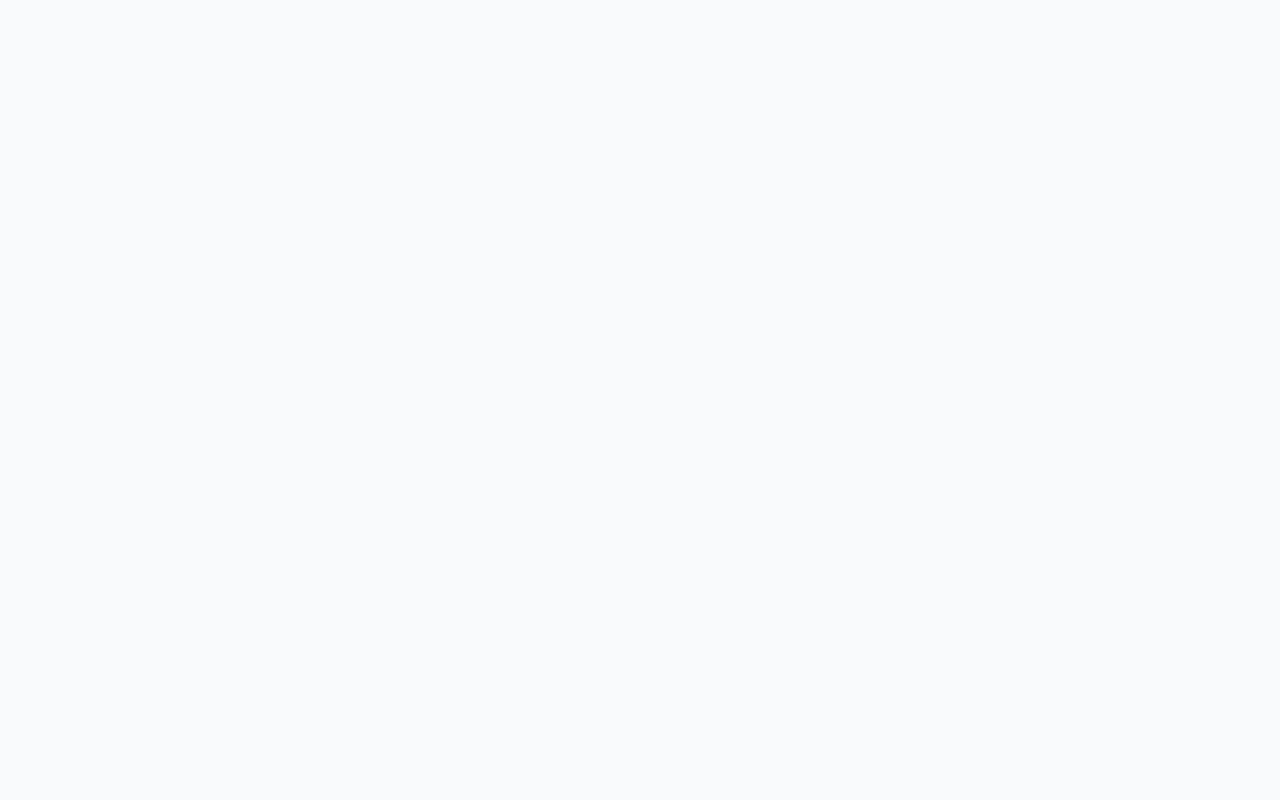
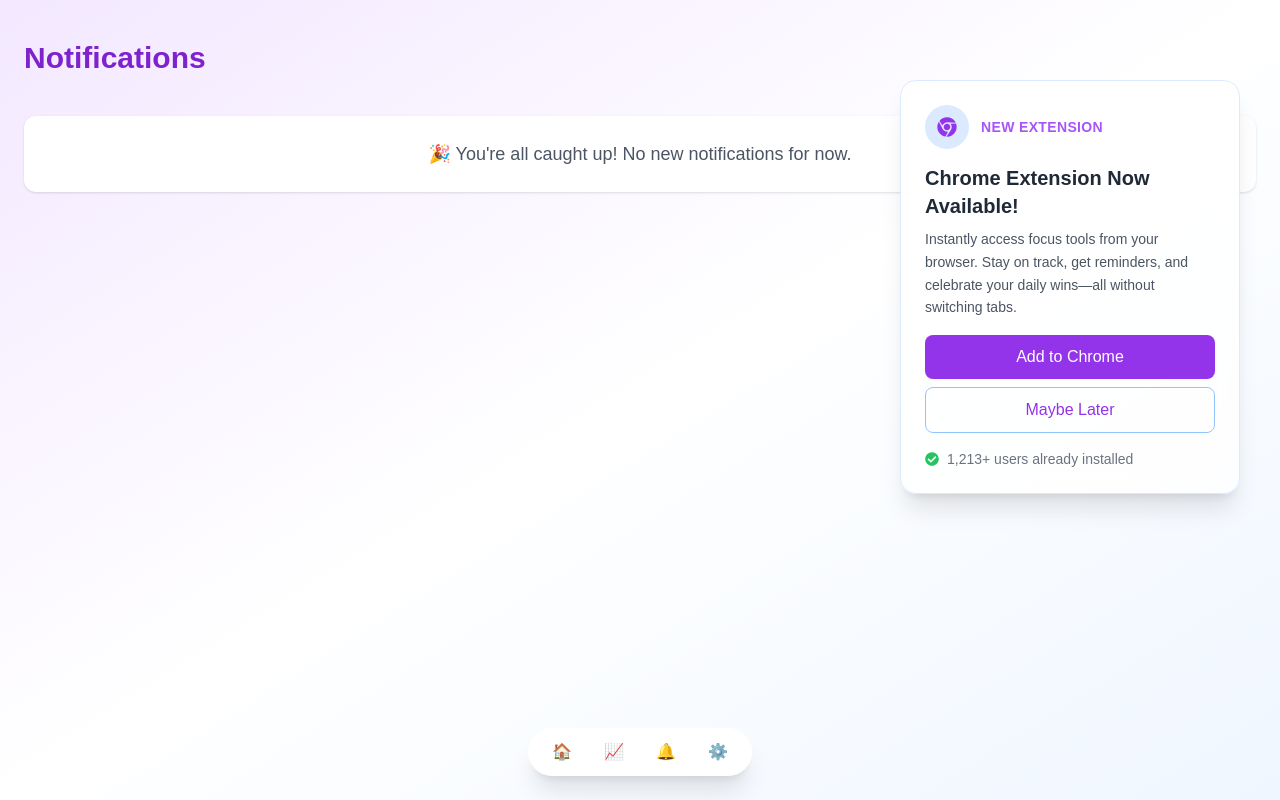
Before and after one commit to Anirudh-Nayak-CS/HabeoPrax, a React (Vite) app: page /notifications in a window 1280 px wide. Before the commit this address had no page. Built offline with nearby package versions, Linux system fonts and the light colour scheme.

Commit message:
integrating notifications

```diff
--- a/package.json
+++ b/package.json
@@ -11,8 +11,10 @@
   },
   "dependencies": {
     "chart.js": "^4.4.9",
+    "nodemailer": "^7.0.3",
     "react": "^19.1.0",
     "react-dom": "^19.1.0",
+    "react-icons": "^5.5.0",
     "react-router-dom": "^7.5.3",
     "recharts": "^2.15.3"
   },
--- a/src/App.jsx
+++ b/src/App.jsx
@@ -6,6 +6,7 @@
 import HabitTracker from './Components/HabitTracker.jsx';
 import WeeklyReport from './Components/WeeklyReport.jsx';
 import './index.css';
+import NotificationPage from './Components/NotificationPage.jsx';
 
 
 
@@ -22,6 +23,8 @@
       <Route path="/register" element={<RegisterPage />} />
       <Route path="/home" element={<HabitTracker />} />
       <Route path="/weekly-report" element={<WeeklyReport />} />
+      <Route path="/notifications" element={<NotificationPage/>}/>
+
   </Routes>
 
 </>
--- a/src/Components/HabitTracker.jsx
+++ b/src/Components/HabitTracker.jsx
@@ -103,6 +103,7 @@
     day: ''
   });
   const [editIndex, setEditIndex] = useState(null);
+const [notification, setNotification] = useState({ show: false, message: '', type: '' });
 
   const [points, setPoints] = useState(0);
   const [streak, setStreak] = useState(0);
@@ -167,38 +168,45 @@
   };
 
 const saveHabit = () => {
-  const newHabit = {
-    ...formData,
-    done: false,               // ensure 'done' is false when adding
-    day: [formData.day],      // wrap 'day' in array
-  };
+  if (formData.title.trim() === '') {
+    showNotification("Please add a habit title", "error");
+    return;
+  }
+
+  const updatedHabits = [...habits];
 
   if (editIndex !== null) {
-    // Edit existing habit
-    setHabits((prev) => {
-      const updated = [...prev];
-      updated[editIndex] = { ...formData, day: [formData.day] }; // wrap day for edited too
-      return updated;
-    });
+    // Edit existing habit, preserve `done` state
+    updatedHabits[editIndex] = {
+      ...formData,
+      day: [formData.day],
+      done: habits[editIndex].done
+    };
+    showNotification("Habit updated successfully! Keep going!", "success");
   } else {
     // Add new habit
-    setHabits((prev) => [...prev, newHabit]);
+    updatedHabits.push({
+      ...formData,
+      done: false,
+      day: [formData.day]
+    });
+    showNotification("New habit added! You're on the path to greatness!", "success");
   }
 
-  // Reset form and state
+  setHabits(updatedHabits);
   setShowModal(false);
   setFormData({ title: '', icon: '', duration: '', time: '', day: '', done: false });
   setEditIndex(null);
 };
 
-
- const deleteHabit = (index) => {
+ const deleteHabit =(index) => {
     const updatedHabits = habits.filter((_, i) => i !== index);
+      showNotification("Habit removed. Making room for new growth!", "info");
     setHabits(updatedHabits);
     syncHabits(updatedHabits);
   };
 
-  const toggleHabitDone = (index) => {
+  const toggleHabitDone = async (index) => {
     const updatedHabits = [...habits];
     const habit = updatedHabits[index];
     habit.done = !habit.done;
@@ -246,6 +254,39 @@
     }
      setHabits(updatedHabits);
      syncHabits(updatedHabits);
+
+      const message = updatedHabits[index].done
+    ? `Congratulations! "${updatedHabits[index].title}" completed. Keep the momentum going!`
+    : `"${updatedHabits[index].title}" marked as incomplete. You can do it next time!`;
+  showNotification(message, updatedHabits[index].done ? "success" : "info");
+
+  // Check if all today's habits are done
+  const today = new Date().toLocaleString('en-US', { weekday: 'long' });
+  const todaysHabits = updatedHabits.filter(h => h.day.includes(today));
+  const allDone = todaysHabits.length > 0 && todaysHabits.every(h => h.done);
+
+  if (allDone) {
+    const token = localStorage.getItem('token');
+    try {
+      await fetch('http://localhost:5000/notify-completion', {
+        method: 'POST',
+        headers: {
+          'Content-Type': 'application/json',
+          Authorization: token,
+        },
+      });
+    } catch (err) {
+      console.error("Error sending completion notification:", err);
+    }
+  }
+  };
+    const showNotification = (message, type) => {
+    setNotification({ show: true, message, type });
+
+    // Hide notification after 2 seconds
+    setTimeout(() => {
+      setNotification({ show: false, message: '', type: '' });
+    }, 2000);
   };
 
   const today = new Date();
@@ -280,6 +321,15 @@
 
   return (
     <div className="min-h-screen bg-white dark:bg-gray-900 text-gray-800 dark:text-gray-200 transition-colors duration-300 px-4 sm:px-8">
+       {notification.show && (
+        <div className={`fixed top-4 left-1/2 transform -translate-x-1/2 z-50 px-6 py-3 rounded-lg shadow-lg transition-opacity duration-300 ${
+          notification.type === 'success' ? 'bg-green-500' :
+          notification.type === 'error' ? 'bg-red-500' :
+          'bg-blue-500'
+        } text-white font-medium`}>
+          {notification.message}
+        </div>
+      )}
       <header className="flex justify-between items-center mb-6 bg-gray-100 dark:bg-gray-800 rounded-xl p-4 shadow-md">
         <div className="flex items-center gap-3">
           <img src="/logo.png" alt="logo" className="w-12 h-12 rounded-full object-contain" />
@@ -442,7 +492,7 @@
       <nav className="fixed bottom-6 left-1/2 transform -translate-x-1/2 bg-white shadow-xl rounded-full px-6 py-3 flex items-center gap-8">
         <button title="Home" onClick={() => window.location.href = "/home"}>🏠</button>
         <button title="Weekly Report" onClick={() => window.location.href = "/weekly-report"}>📈</button>
-        <button title="Reminders">🔔</button>
+        <button title="Reminders" onClick={() => window.location.href = "/notifications"}>🔔</button>
         <button title="Settings">⚙️</button>
       </nav>
     </div>
--- /dev/null
+++ b/src/Components/NotificationPage.jsx
@@ -0,0 +1,106 @@
+import React from 'react';
+import { useEffect, useState } from 'react';
+import { FaChrome, FaCheckCircle } from 'react-icons/fa';
+
+const NotificationPage = () => {
+  const [notifications, setNotifications] = useState([]);
+
+  useEffect(() => {
+    const fetchNotifications = async () => {
+      try {
+ let token = localStorage.getItem('token');
+ if (!token.startsWith('Bearer ')) {
+  token = `Bearer ${token}`;
+}
+      const res = await fetch('http://localhost:5000/notifications', {
+         method: 'GET',
+        headers: {
+          'Content-Type': 'application/json',
+          Authorization: token,
+        }
+      });
+      if (!res.ok) {
+        const errorText = await res.text(); // Read response as text to avoid JSON parse error
+        throw new Error(`Error ${res.status}: ${errorText}`);
+      }
+      const data = await res.json();
+      setNotifications(data);
+    }
+catch (err) {
+      console.error("Failed to fetch notifications:", err.message);
+};
+      }
+
+    fetchNotifications();
+  }, []);
+
+  return (
+    <div className="min-h-screen bg-gradient-to-br from-purple-100 via-white to-blue-50 relative overflow-hidden px-6 py-10">
+      {/* Header */}
+      <div className="text-3xl font-bold text-purple-700 mb-10">Notifications</div>
+
+      {/* Main Content - Centered */}
+
+      <div className="space-y-4">
+        {notifications.length === 0 ? (
+          <div className="bg-white p-6 rounded-xl shadow text-center text-gray-600 text-lg">
+            🎉 You're all caught up! No new notifications for now.
+          </div>
+        ) : (
+          notifications.map((n, idx) => (
+            <div key={idx} className="bg-white p-4 rounded-xl shadow text-gray-800">
+              <p>{n.message}</p>
+              <small className="text-gray-500">{new Date(n.timestamp).toLocaleString()}</small>
+            </div>
+          ))
+        )}
+      </div>
+
+      {/* Chrome Extension Card - Fixed on the right */}
+      <div className="hidden lg:block fixed top-20 right-10 w-[340px] backdrop-blur-lg bg-white/80 border border-blue-100 shadow-xl rounded-2xl p-6">
+        {/* Icon + Label */}
+        <div className="flex items-center gap-3 mb-4">
+          <div className="bg-blue-100 p-3 rounded-full text-purple-600 text-xl">
+            <FaChrome />
+          </div>
+          <div className="text-sm font-bold uppercase text-purple-500 tracking-wide">
+            New Extension
+          </div>
+        </div>
+
+        {/* Title */}
+        <h2 className="text-xl font-semibold text-gray-800 mb-2 leading-snug">
+          Chrome Extension Now Available!
+        </h2>
+
+        {/* Description */}
+        <p className="text-sm text-gray-600 mb-4 leading-relaxed">
+          Instantly access focus tools from your browser. Stay on track, get reminders, and celebrate your daily wins—all without switching tabs.
+        </p>
+
+        {/* Buttons */}
+        <button className="w-full bg-purple-600 hover:bg-purple-700 text-white font-medium py-2.5 rounded-lg transition">
+          Add to Chrome
+        </button>
+        <button className="w-full mt-2 border border-blue-300 text-purple-600 font-medium py-2.5 rounded-lg hover:bg-blue-50 transition">
+          Maybe Later
+        </button>
+
+        {/* Footer Info */}
+        <div className="flex items-center mt-4 text-sm text-gray-500">
+          <FaCheckCircle className="mr-2 text-green-500" />
+          1,213+ users already installed
+        </div>
+      </div>
+
+      <nav className="fixed bottom-6 left-1/2 transform -translate-x-1/2 bg-white shadow-xl rounded-full px-6 py-3 flex items-center gap-8">
+        <button title="Home" onClick={() => window.location.href = "/home"}>🏠</button>
+        <button title="Weekly Report" onClick={() => window.location.href = "/weekly-report"}>📈</button>
+        <button title="Reminders" onClick={() => window.location.href = "/notifications"}>🔔</button>
+        <button title="Settings">⚙️</button>
+      </nav>
+    </div>
+  );
+};
+
+export default NotificationPage;
```
Also changed, not shown: 1 other file (tests, documents, lock files or other folders).
